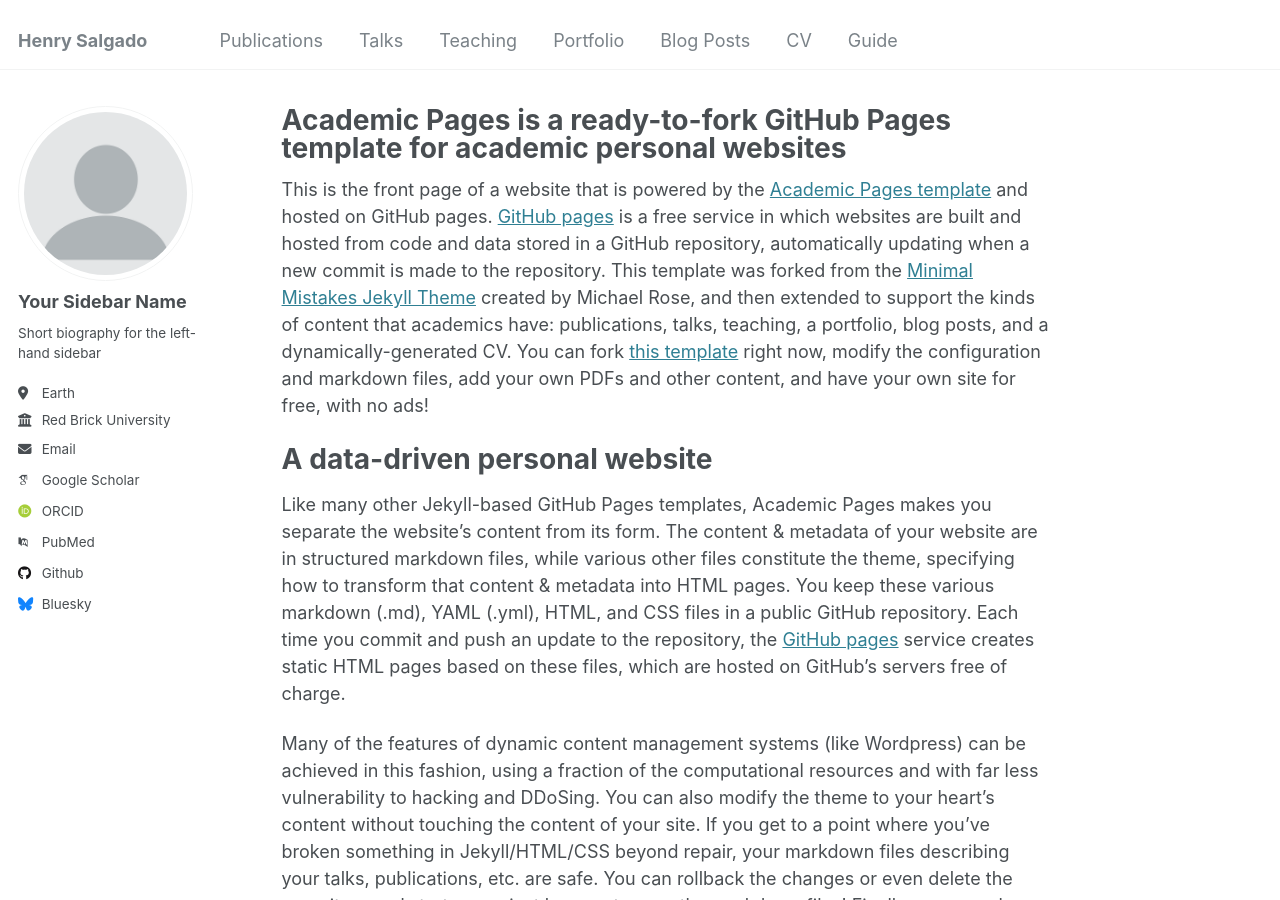
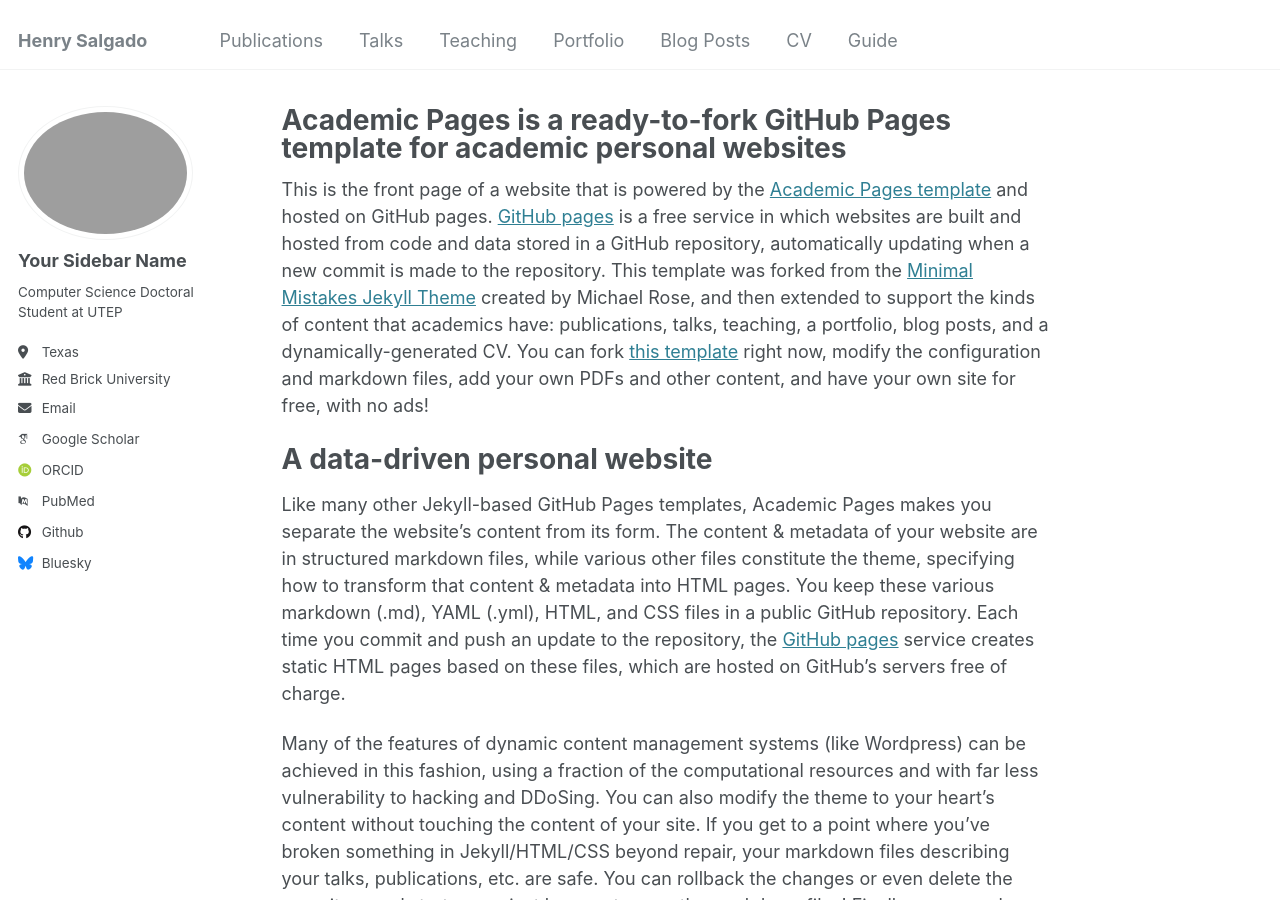
Before and after one commit to eigenhenry/eigenhenry.github.io, a Jekyll site: the page built from _pages/about.md, in a window 1280 px wide and 900 px high. Built offline with Jekyll 4.4.1, drawn with Linux system fonts in a browser that asks for light colours; some web fonts are replaced.

Commit message:
Update _config.yml

```diff
--- a/_config.yml
+++ b/_config.yml
@@ -21,14 +21,14 @@
 #               Additional customization can be done by editing /_includes/author-profile.html
 author:
   # Biographic information
-  avatar           : "profile.png"
+  avatar           : "hs.png"
   name             : "Your Sidebar Name"
   pronouns         : # example: "she/her"
-  bio              : "Short biography for the left-hand sidebar"
-  location         : "Earth"
+  bio              : "Computer Science Doctoral Student at UTEP "
+  location         : "Texas"
   employer         : "Red Brick University"
   uri              : # URL
-  email            : "none@example.org"
+  email            : "{hsalgado{@}miners.utep.edu}"
 
   # Academic websites
   arxiv            : # URL - Update with the correct link to your profile
```
